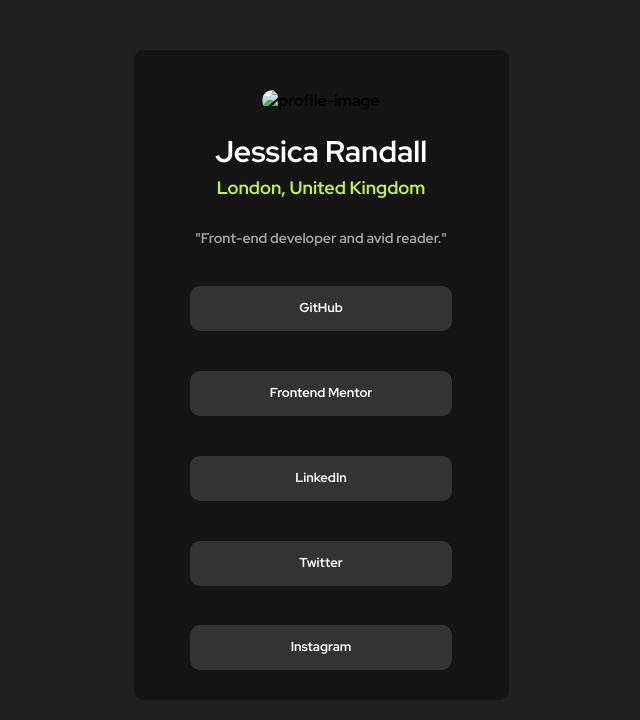
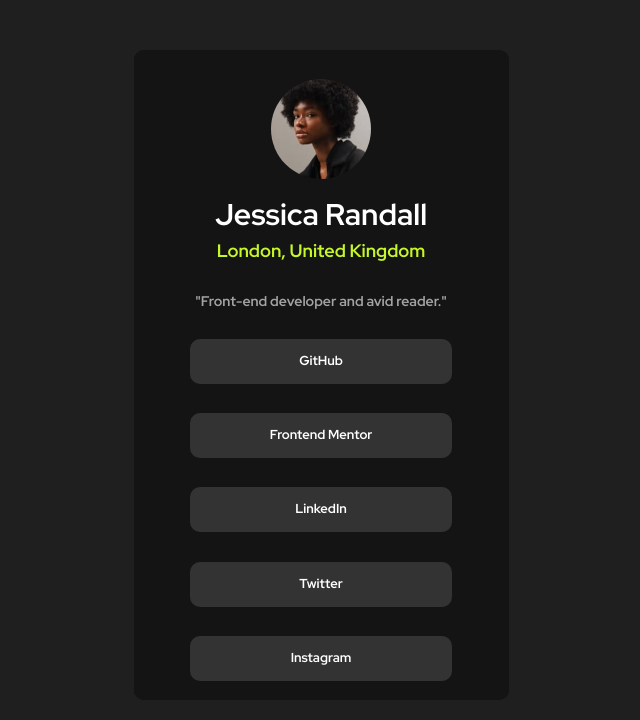
Before and after one commit to AmePrince/Social-profile, a plain HTML site: page index.html in a window 1280 px wide. Shown: the whole page, without its empty margins (319-959 px from the left). Drawn offline with Linux system fonts and the light colour scheme.

Commit message:
Update index.html

```diff
--- a/index.html
+++ b/index.html
@@ -4,7 +4,7 @@
   <meta charset="UTF-8">
   <meta name="viewport" content="width=device-width, initial-scale=1.0"> <!-- displays site properly based on user's device -->
 
-  <link rel="icon" type="image/png" sizes="32x32" href="./assets/images/favicon-32x32.png">
+  <link rel="icon" type="image/png" sizes="32x32" href="favicon-32x32.png">
   <link rel="stylesheet" href="index.css" />
   <title>Frontend Mentor | Social links profile</title>
 
@@ -22,7 +22,7 @@
   <main class="container">
     <div class="card">
       <div class="profile-image">
-        <img src="assets/images/avatar-jessica.jpeg" alt="profile-image">
+        <img src="avatar-jessica.jpeg" alt="profile-image">
       </div>
       <div class="wrapper">
         <h1>Jessica Randall</h1>
```
